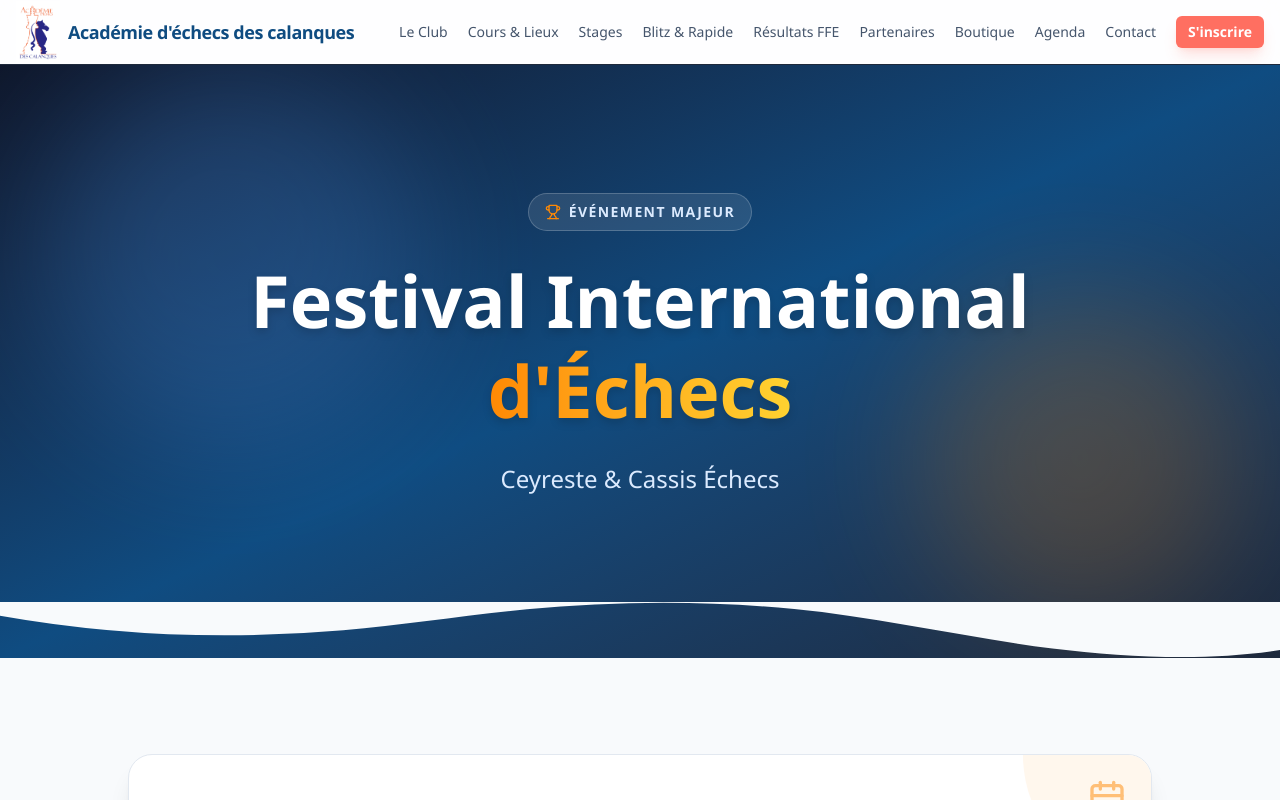
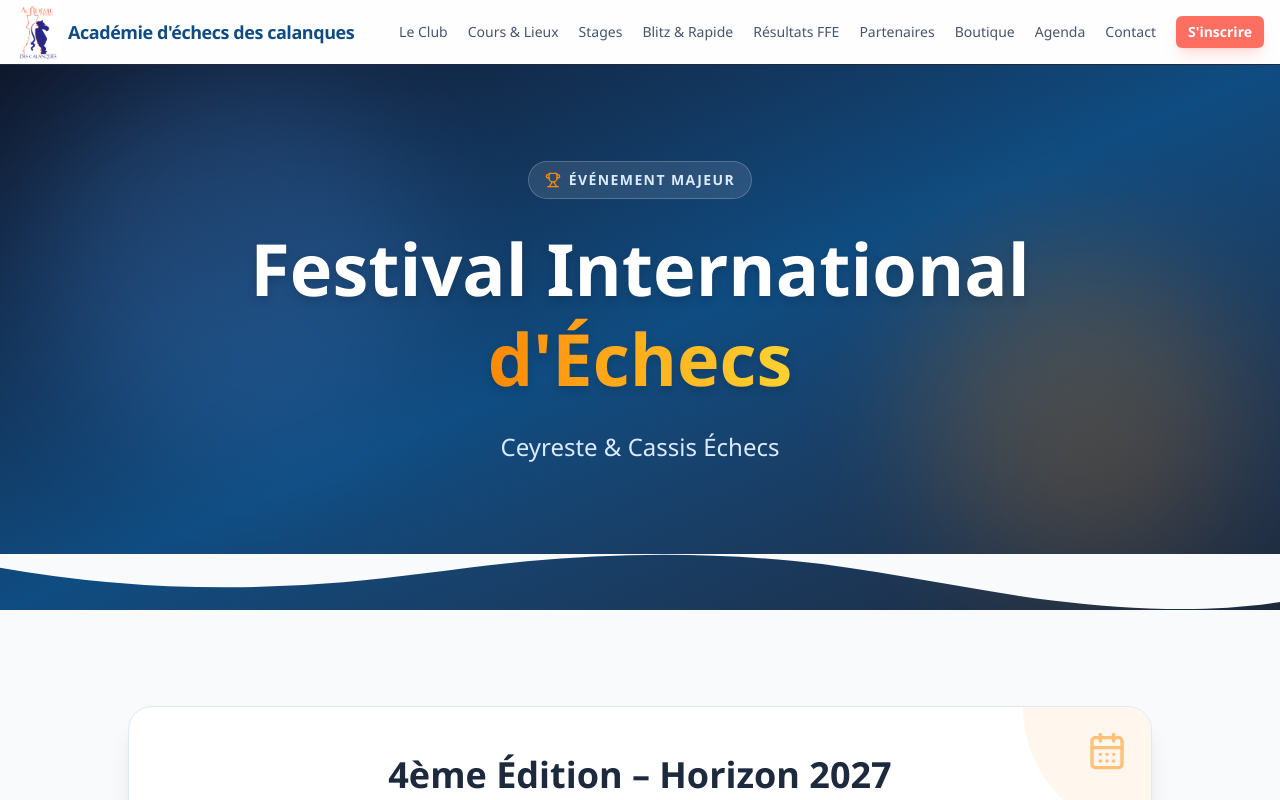
Before and after one commit to jgiraudeau/ac_echecs_calanques, a Next.js app: page /festival in a window 1280 px wide. Shown: the top 800 px of the page. Built offline with nearby package versions, Linux system fonts and the light colour scheme.

Commit message:
style: reduce hero section padding in festival page

```diff
--- a/src/app/festival/page.tsx
+++ b/src/app/festival/page.tsx
@@ -14,7 +14,7 @@ export default function FestivalPage() {
       <Navbar />
 
       {/* Hero Section */}
-      <section className="relative bg-gradient-to-br from-slate-900 via-[#0F4C81] to-slate-800 py-24 md:py-32 overflow-hidden">
+      <section className="relative bg-gradient-to-br from-slate-900 via-[#0F4C81] to-slate-800 pt-16 pb-20 md:pt-24 md:pb-28 overflow-hidden">
         <div className="absolute inset-0 opacity-20">
           <div className="absolute top-0 left-10 w-96 h-96 rounded-full bg-blue-400 blur-3xl" />
           <div className="absolute bottom-10 right-10 w-80 h-80 rounded-full bg-orange-400 blur-3xl" />
```
